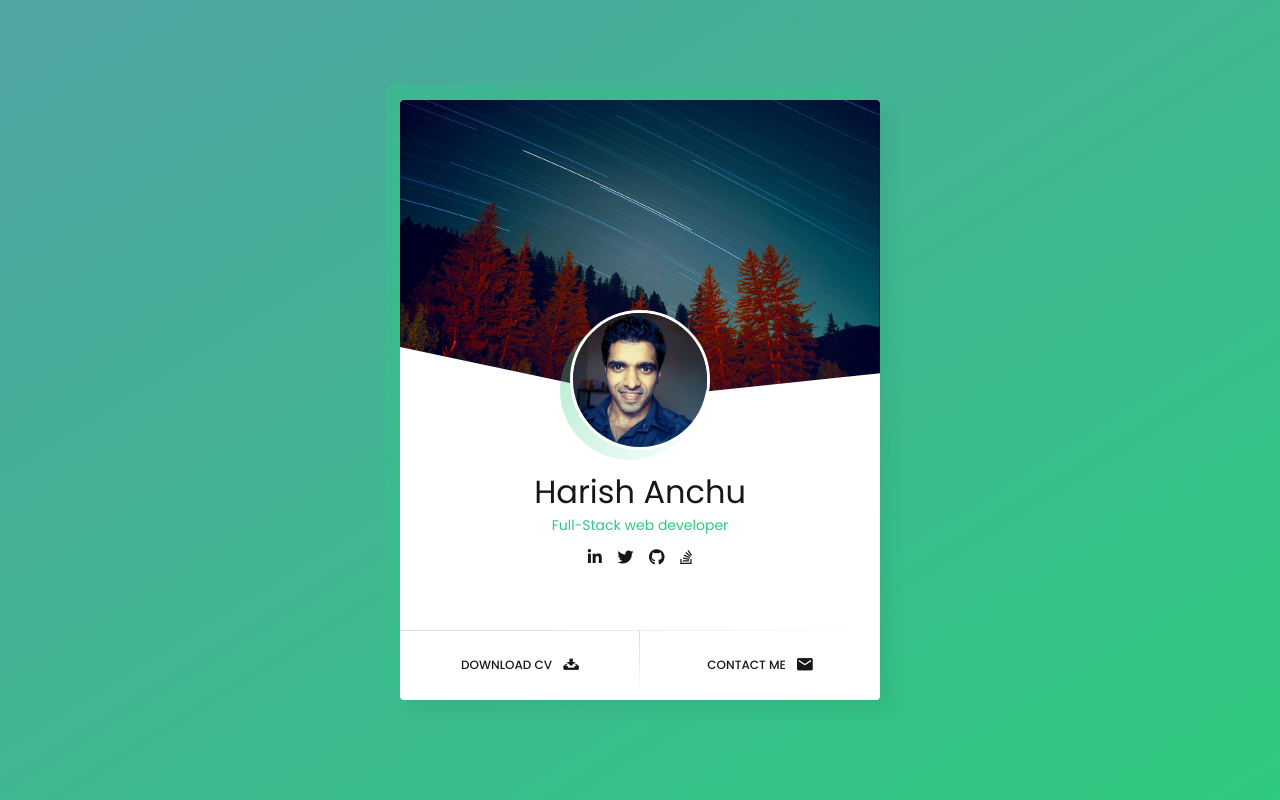
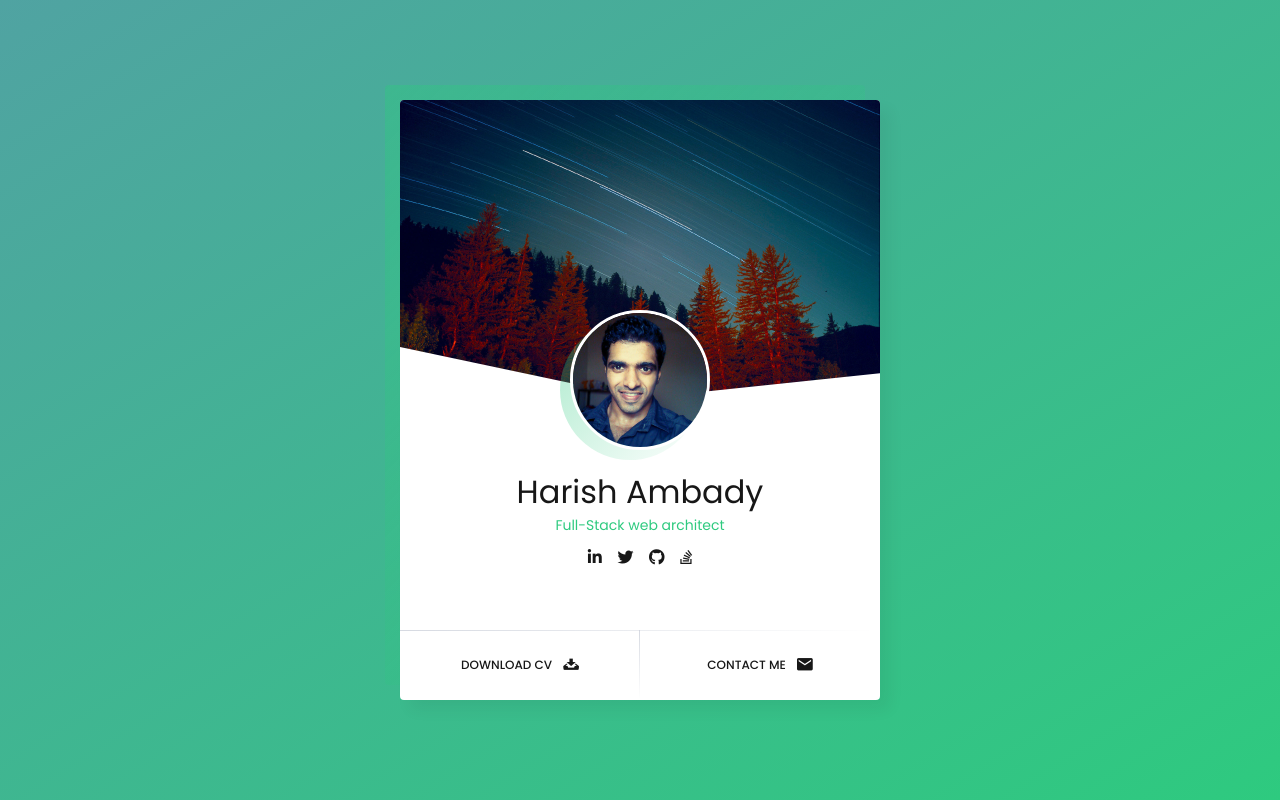
Before and after one commit to harishanchu/harishanchu.github.io, a plain HTML site: page index.html in a window 1280 px wide. Drawn offline with nearby package versions, Linux system fonts and the light colour scheme; files that its build step writes are made by us from their sources; files whose address does not match are found by name.

Commit message:
Update index.html

```diff
--- a/index.html
+++ b/index.html
@@ -18,9 +18,7 @@
 	<meta http-equiv="X-UA-Compatible" content="IE=edge">
 	<title>Harish Anchu</title>
 	<meta name="viewport" content="width=device-width, initial-scale=1, maximum-scale=1" />
-	<meta name="description" content="vCard & Resume Template" />
-	<meta name="keywords" content="vcard, resposnive, resume, personal, card, cv, cards, portfolio" />
-	<meta name="author" content="beshleyua" />
+	<meta name="description" content="Harish Ambady personel website" />
 
 	<!--
 		Load Fonts
@@ -105,8 +103,8 @@
 					</div>
 
 					<!-- profile titles -->
-					<div class="title">Harish Anchu</div>
-					<div class="subtitle">Full-Stack web developer</div>
+					<div class="title">Harish Ambady</div>
+					<div class="subtitle">Full-Stack web architect</div>
 
 					<!-- profile socials -->
 					<div class="social">
```
